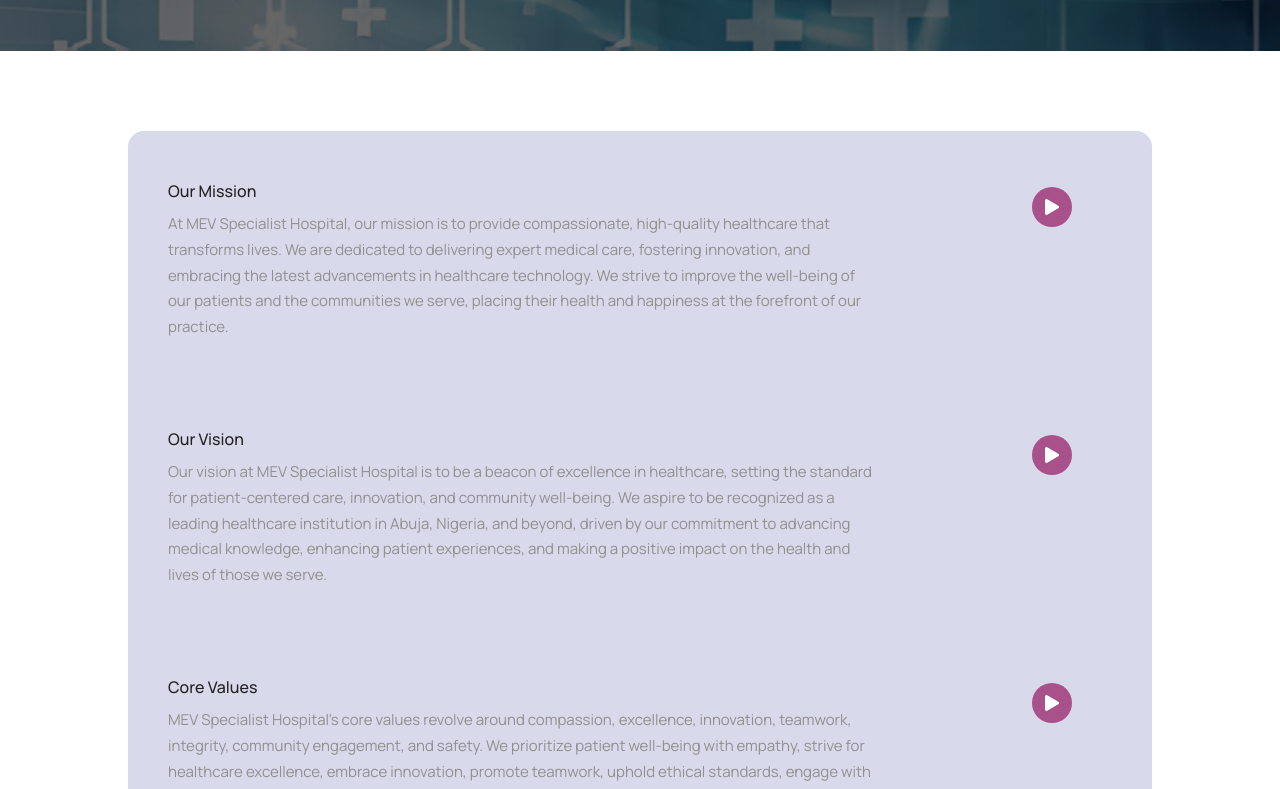
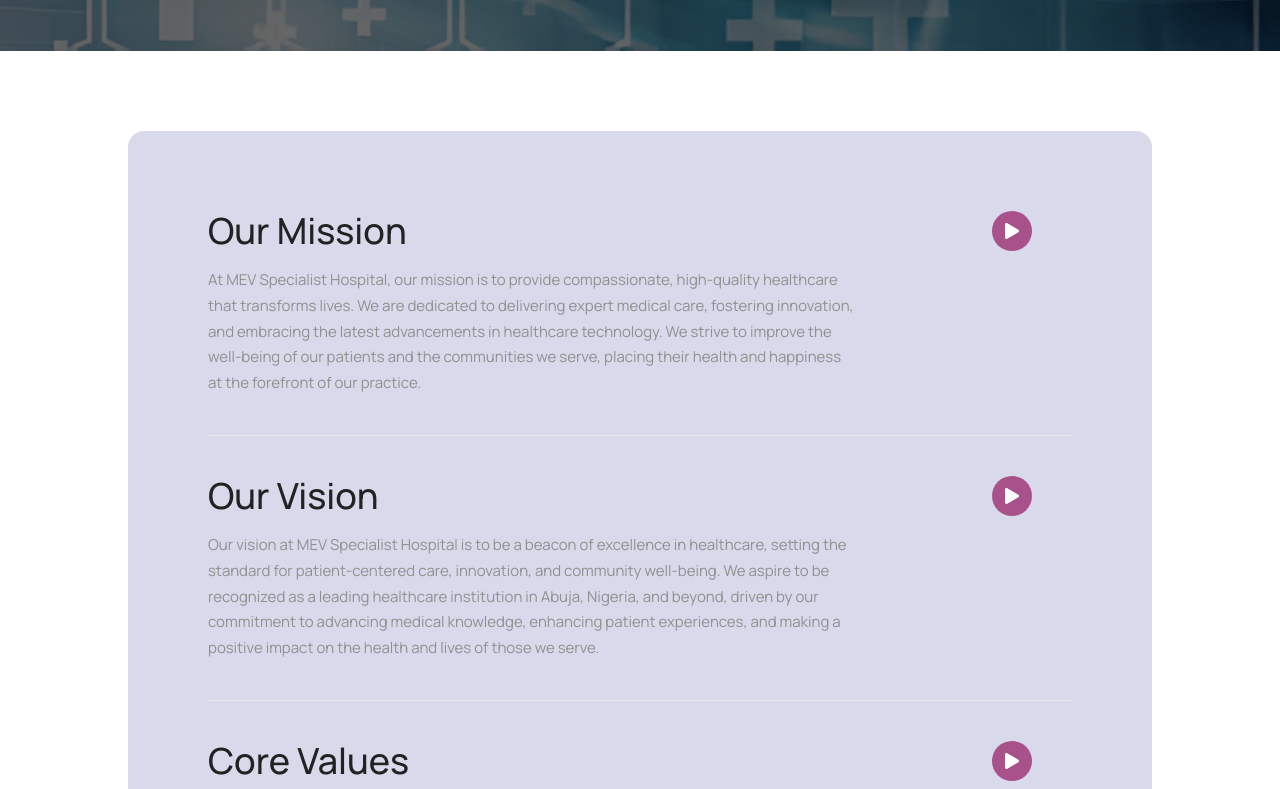
Before and after one commit to mevspecialist/mevspecialiste, a Next.js app: page /about-us in a window 1280 px wide. Shown: the part 580-1369 px from the top of the page. Built offline with nearby package versions, Linux system fonts and the light colour scheme.

Commit message:
border bottom

```diff
--- a/src/app/about-us/page.tsx
+++ b/src/app/about-us/page.tsx
@@ -29,14 +29,16 @@ const AboutUs: React.FC = () => {
                 image="/images/doctors/doctors-banner.jpeg"
             />
             <section className="py-20">
-                <div className="bg-footer-bg px-10 rounded-2xl">
+                <div className="bg-footer-bg px-10 lg:px-20 lg:py-10 rounded-2xl">
                     {aboutUs.map((about, index) => (
-                        <div key={index} className="py-10 relative">
+                        <div key={index} className="py-10 relative border-b-[1px] last:border-none">
                             <div>
-                                <h3>{about.title}</h3>
-                                <p className='lg:w-3/4'>{about.content}</p>
+                                <h3 className="text-2xl lg:text-4xl mb-4">
+                                    {about.title}
+                                </h3>
+                                <p className="lg:w-3/4">{about.content}</p>
                             </div>
-                            <span className="absolute top-10 -right-2 lg:top-14 lg:right-10 text-white flex items-center justify-center bg-btn-color w-10 h-10 rounded-full">
+                            <span className="absolute top-10 -right-2 lg:top-10 lg:right-10 text-white flex items-center justify-center bg-btn-color w-10 h-10 rounded-full">
                                 <FaPlay />
                             </span>
                         </div>
```
